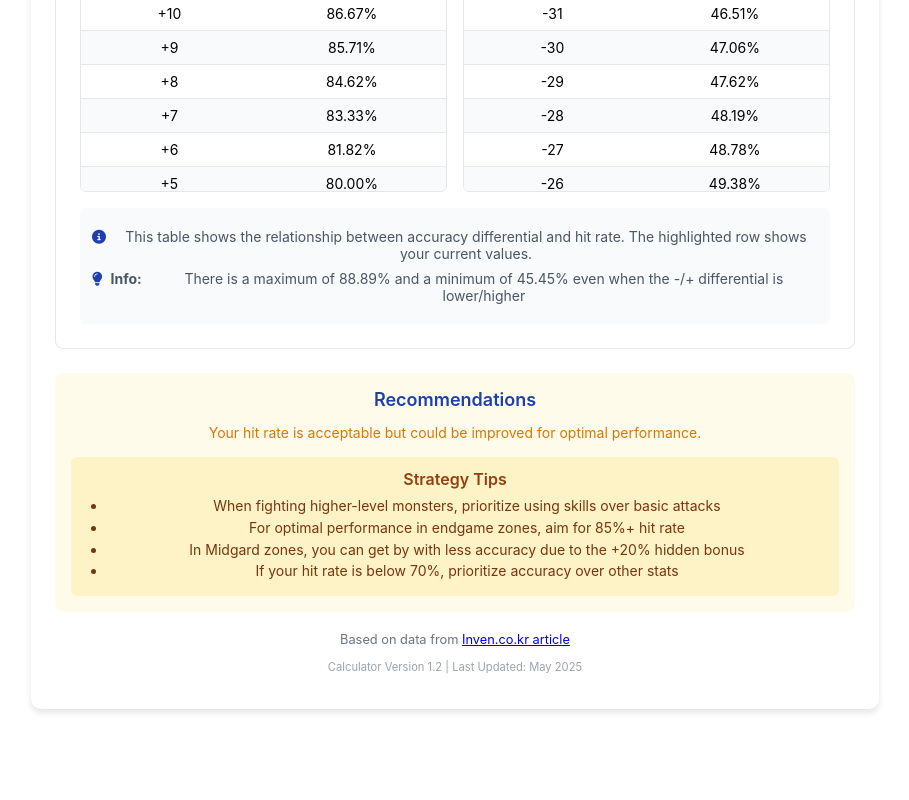
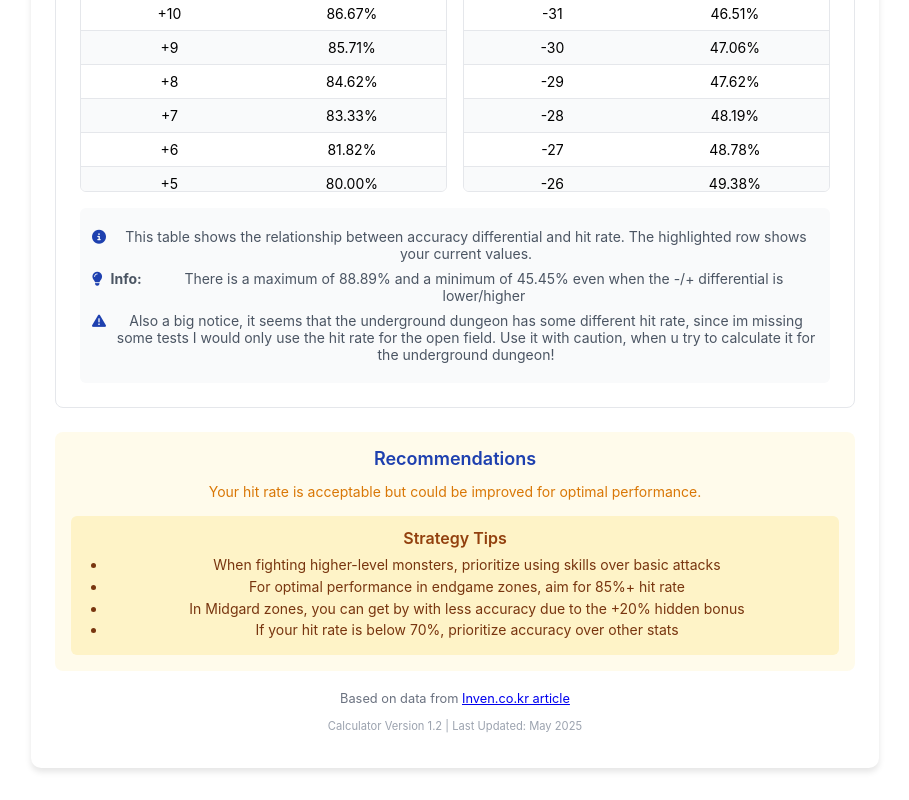
Before and after one commit to Mystonats/accuracy-calculator, a React (Create React App) app: page / in a window 1280 px wide. Shown: the part 1112-1912 px from the top of the page, without its empty margins (185-1094 px from the left). Before the commit the page ends 1853 px from the top, so only its background shows below. Built offline with nearby package versions, Linux system fonts and the light colour scheme.

Commit message:
added warning for underground dungeon hit rate

```diff
--- a/src/components/OdinAccuracyCalculator.js
+++ b/src/components/OdinAccuracyCalculator.js
@@ -494,6 +494,9 @@ const OdinAccuracyCalculator = () => {
                 <p>
                   <i className="fas fa-lightbulb"></i> <strong>Info:</strong>There is a maximum of 88.89% and a minimum of 45.45% even when the -/+ differential is lower/higher
                 </p>
+                <p>
+                  <i class="fa-solid fa-triangle-exclamation"></i> Also a big notice, it seems that the underground dungeon has some different hit rate, since im missing some tests I would only use the hit rate for the open field. Use it with caution, when u try to calculate it for the underground dungeon!
+                </p>
               </div>
             </div>
           )}
```
